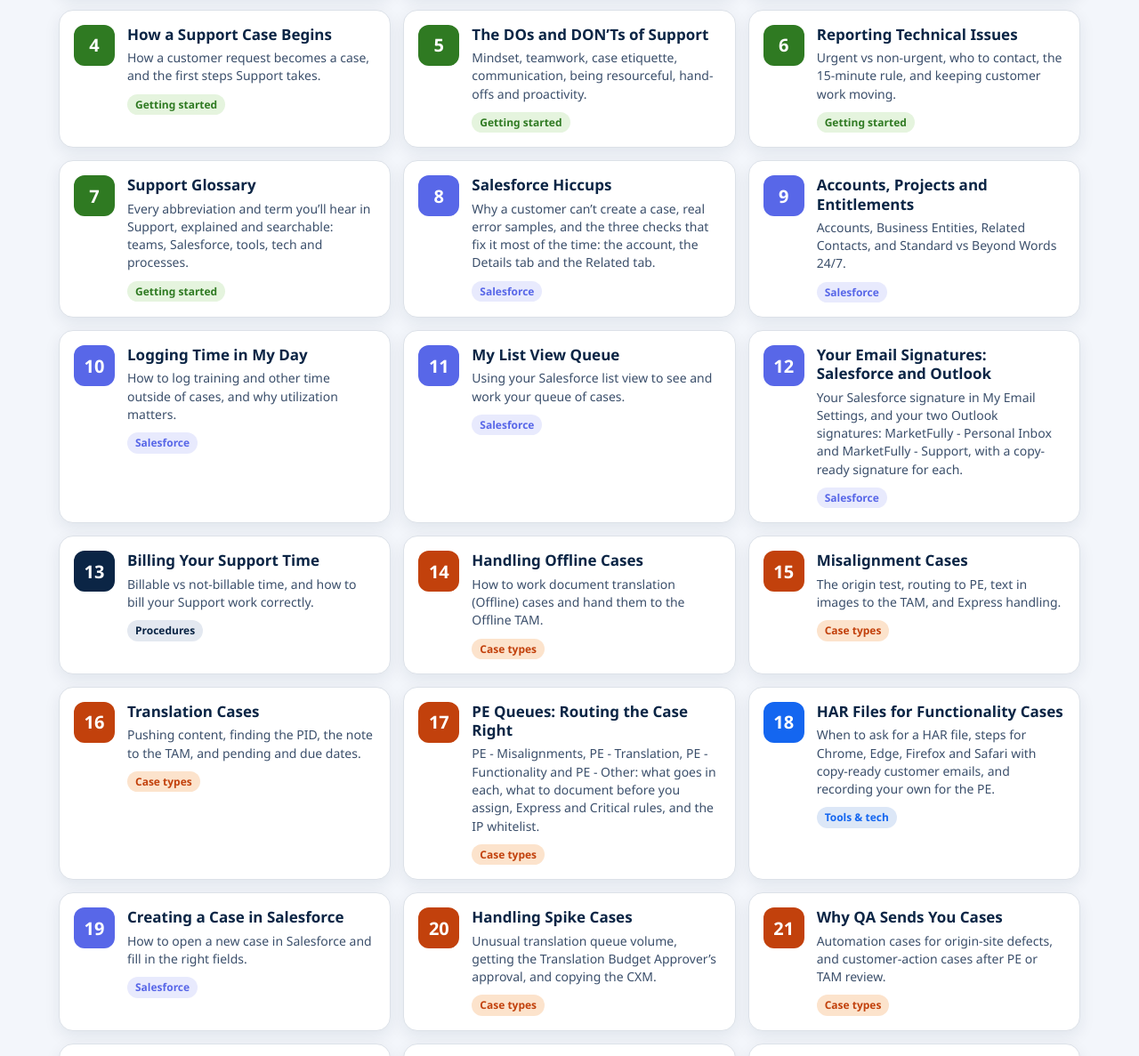
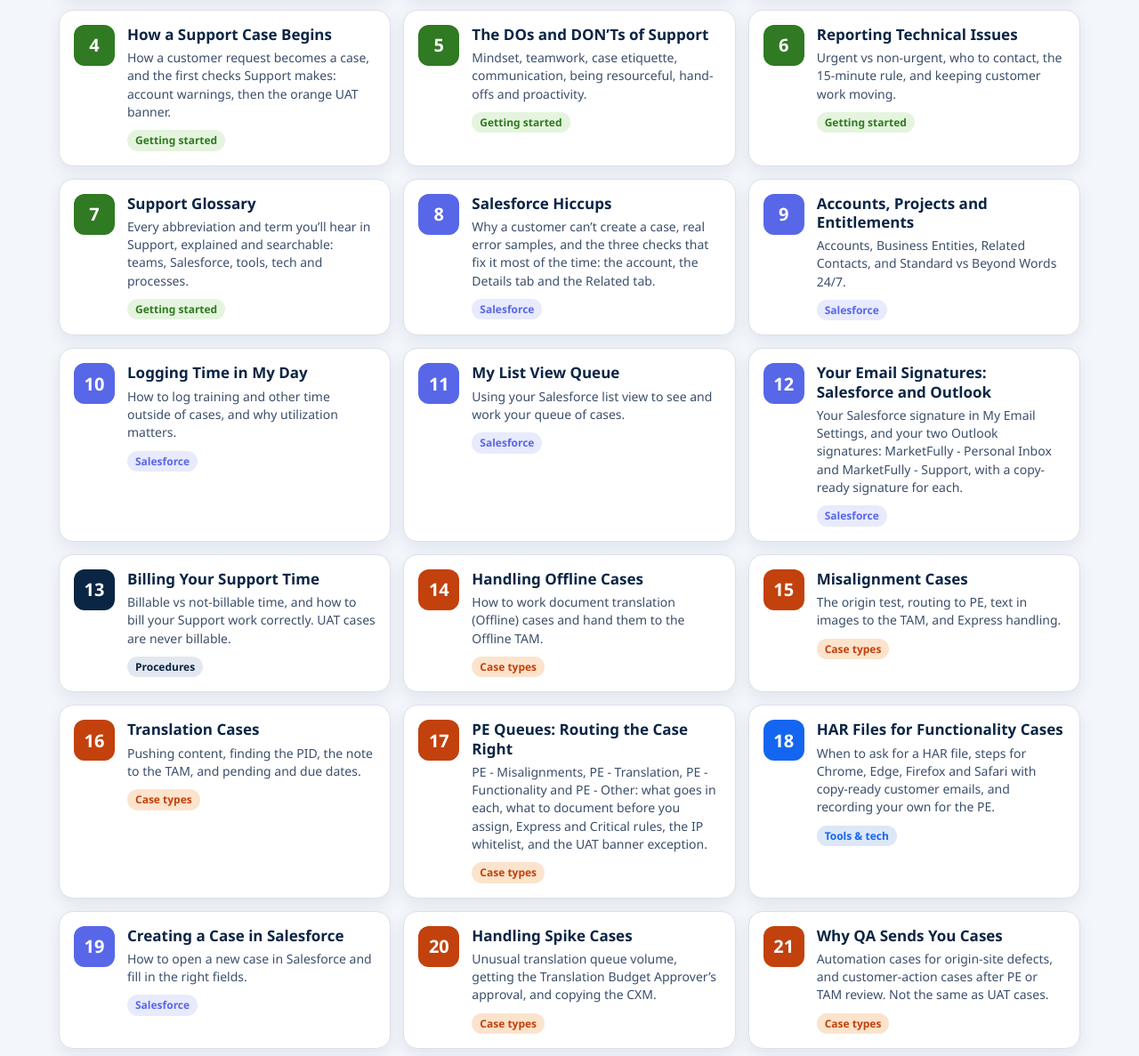
Before and after one commit to motionpoint-support/Support-Training-Library, a plain HTML site: page index.html in a window 1280 px wide. Shown: the part 549-1736 px from the top of the page at 89% size. Drawn offline with Linux system fonts and the light colour scheme.

Commit message:
Add files via upload

```diff
--- a/index.html
+++ b/index.html
@@ -120,7 +120,7 @@ const T = [
  ['Welcome-to-Customer-Support', 'Welcome to Customer Support', 'Who we are, how Support works, and what to expect in your first weeks.', 'start', 'onboarding new hire team role customer advocate introduction'],
  ['Teams-Status-Etiquette', 'Teams Status and Daily Etiquette', 'Set Available when you start, post Lunch, calls and restarts in Customer Support Internal, the handbook break rules, and why the right status prevents double work.', 'start', 'teams status available away lunch break etiquette call back restart late absent handbook visibility channel customer support internal'],
  ['Proxy-explained', 'How the Proxy Works', 'How MotionPoint&rsquo;s translation proxy takes the origin site and serves the translated site.', 'tools', 'proxy origin localized translated site request response technology'],
- ['support-case-animation', 'How a Support Case Begins', 'How a customer request becomes a case, and the first steps Support takes.', 'start', 'case begins intake email acknowledge route new case lifecycle'],
+ ['support-case-animation', 'How a Support Case Begins', 'How a customer request becomes a case, and the first checks Support makes: account warnings, then the orange UAT banner.', 'start', 'case begins intake email acknowledge route new case lifecycle warning warnings uat banner'],
  ['Support-DOs-and-DONTs', 'The DOs and DON&rsquo;Ts of Support', 'Mindset, teamwork, case etiquette, communication, being resourceful, hand-offs and proactivity.', 'start', 'etiquette notes next steps sarcasm teamwork volunteer client note report resourceful hand-off milestones priority critical express teams'],
  ['Reporting-Technical-Issues-guidelines', 'Reporting Technical Issues', 'Urgent vs non-urgent, who to contact, the 15-minute rule, and keeping customer work moving.', 'start', 'it compass staffing partner hardware software vpn laptop escalate 15 minutes backup tier ii after hours'],
  ['Support-Glossary', 'Support Glossary', 'Every abbreviation and term you&rsquo;ll hear in Support, explained and searchable: teams, Salesforce, tools, tech and processes.', 'start', 'glossary dictionary abbreviations acronyms terms meaning csm cxm tam pe qa pm be pid poc cdn'],
@@ -129,15 +129,15 @@ const T = [
  ['MyDay-time-guidelines', 'Logging Time in My Day', 'How to log training and other time outside of cases, and why utilization matters.', 'sf', 'my day time log utilization 90% training meetings productivity'],
  ['My-List-view-Queue-in-SF', 'My List View Queue', 'Using your Salesforce list view to see and work your queue of cases.', 'sf', 'list view queue salesforce my cases new in progress filter'],
  ['Email-Signature-in-SF', 'Your Email Signatures: Salesforce and Outlook', 'Your Salesforce signature in My Email Settings, and your two Outlook signatures: MarketFully - Personal Inbox and MarketFully - Support, with a copy-ready signature for each.', 'sf', 'email signature salesforce my email settings composer compose settings avatar copy paste disclaimer outlook personal inbox support shared mailbox support@motionpoint.com from signatures stationery default template msg mac marketfully'],
- ['Billing-guidelines', 'Billing Your Support Time', 'Billable vs not-billable time, and how to bill your Support work correctly.', 'proc', 'billing billable non billable time hours invoice'],
+ ['Billing-guidelines', 'Billing Your Support Time', 'Billable vs not-billable time, and how to bill your Support work correctly. UAT cases are never billable.', 'proc', 'billing billable non billable time hours invoice uat'],
  ['Offline-cases-guidelines', 'Handling Offline Cases', 'How to work document translation (Offline) cases and hand them to the Offline TAM.', 'cases', 'offline document translation files tam case type'],
  ['Misalignment-guidelines', 'Misalignment Cases', 'The origin test, routing to PE, text in images to the TAM, and Express handling.', 'cases', 'misalignment layout css origin test pe image text tam express'],
  ['Translation-Cases', 'Translation Cases', 'Pushing content, finding the PID, the note to the TAM, and pending and due dates.', 'cases', 'translation push mpactionid pid tam note pending due date express'],
- ['PE-Queues-guidelines', 'PE Queues: Routing the Case Right', 'PE - Misalignments, PE - Translation, PE - Functionality and PE - Other: what goes in each, what to document before you assign, Express and Critical rules, and the IP whitelist.', 'cases', 'pe queues queue routing assign misalignments translation functionality other express critical on-call ip whitelist webcatt toggle outage rca'],
+ ['PE-Queues-guidelines', 'PE Queues: Routing the Case Right', 'PE - Misalignments, PE - Translation, PE - Functionality and PE - Other: what goes in each, what to document before you assign, Express and Critical rules, the IP whitelist, and the UAT banner exception.', 'cases', 'pe queues queue routing assign misalignments translation functionality other express critical on-call ip whitelist webcatt toggle outage rca uat banner mpd email'],
  ['HAR-file-guidelines', 'HAR Files for Functionality Cases', 'When to ask for a HAR file, steps for Chrome, Edge, Firefox and Safari with copy-ready customer emails, and recording your own for the PE.', 'tools', 'har file http archive network devtools chrome edge firefox safari functionality replicate login checkout pe export preserve log'],
  ['How-to-Create-case-guidelines', 'Creating a Case in Salesforce', 'How to open a new case in Salesforce and fill in the right fields.', 'sf', 'create case new case salesforce fields utility bar'],
  ['Spike-cases', 'Handling Spike Cases', 'Unusual translation queue volume, getting the Translation Budget Approver&rsquo;s approval, and copying the CXM.', 'cases', 'spike queue volume budget approver cost approval cxm tam'],
- ['QA-cases-to-SU', 'Why QA Sends You Cases', 'Automation cases for origin-site defects, and customer-action cases after PE or TAM review.', 'cases', 'qa automation origin site defects customer action'],
+ ['QA-cases-to-SU', 'Why QA Sends You Cases', 'Automation cases for origin-site defects, and customer-action cases after PE or TAM review. Not the same as UAT cases.', 'cases', 'qa automation origin site defects customer action uat not uat'],
  ['Outage-cases-and-process-guidelines', 'Outage Cases from PE', 'The outage procedure for cases PE sends to Support, including P1 for Tier 1 customers.', 'cases', 'outage p1 tier 1 pe procedure down site'],
  ['VS-email-guidelines', 'VS Email Cases', 'Acknowledge, match the due date, find the target language and requester, and escalate Express.', 'cases', 'vs email due date milestone target requested by tpm express tam'],
  ['cdn-explained', 'CDN Explained', 'What a CDN is, and how it affects what customers see on their translated site.', 'tools', 'cdn cache content delivery network cloudfront edge'],
@@ -148,7 +148,7 @@ const T = [
  ['Email-Shift-Guidelines', 'The Email Shift', 'Your email shift duties: emails, calls, @support in Teams, and the Client Note report.', 'proc', 'email shift calls cold transfer @support teams pending client response report multitask'],
  ['sf-emergency-notification-training', 'Salesforce Outage: Notify Emergency Contacts', 'When Salesforce is down: send the emergency notice from support@ with the contacts list in Bcc.', 'proc', 'salesforce outage down emergency contacts bcc distribution list template outlook'],
  ['Billing-Reconciliation-for-Invoices', 'Billing Invoice Reconciliation', 'How to reconcile billing for customer invoices.', 'proc', 'billing invoice reconciliation'],
- ['PDR-guidelines', 'When a Case Becomes a PDR', 'When a case should become a PDR (post delivery request), and handing it to the CXM or PM.', 'cases', 'pdr post delivery request project pm cxm scope'],
+ ['PDR-guidelines', 'When a Case Becomes a PDR', 'When a case should become a PDR (post delivery request), and handing it to the CXM or PM. A PDR comes after delivery; UAT comes before launch.', 'cases', 'pdr post delivery request project pm cxm scope uat go-live'],
  ['MAP-procedure', 'MAP Calls', 'The MAP call procedure and Support&rsquo;s part in it.', 'proc', 'map call procedure meeting'],
  ['On-Call-Procedure', 'On-Call Procedure', 'How on-call works, what to do when you&rsquo;re on call, and who to reach.', 'proc', 'on call after hours weekend backup express critical'],
  ['Directive-tags', 'Directive Tags Explained', 'What directive tags are, and how they control translation on a page.', 'tools', 'directive tags html translate notranslate'],
```
